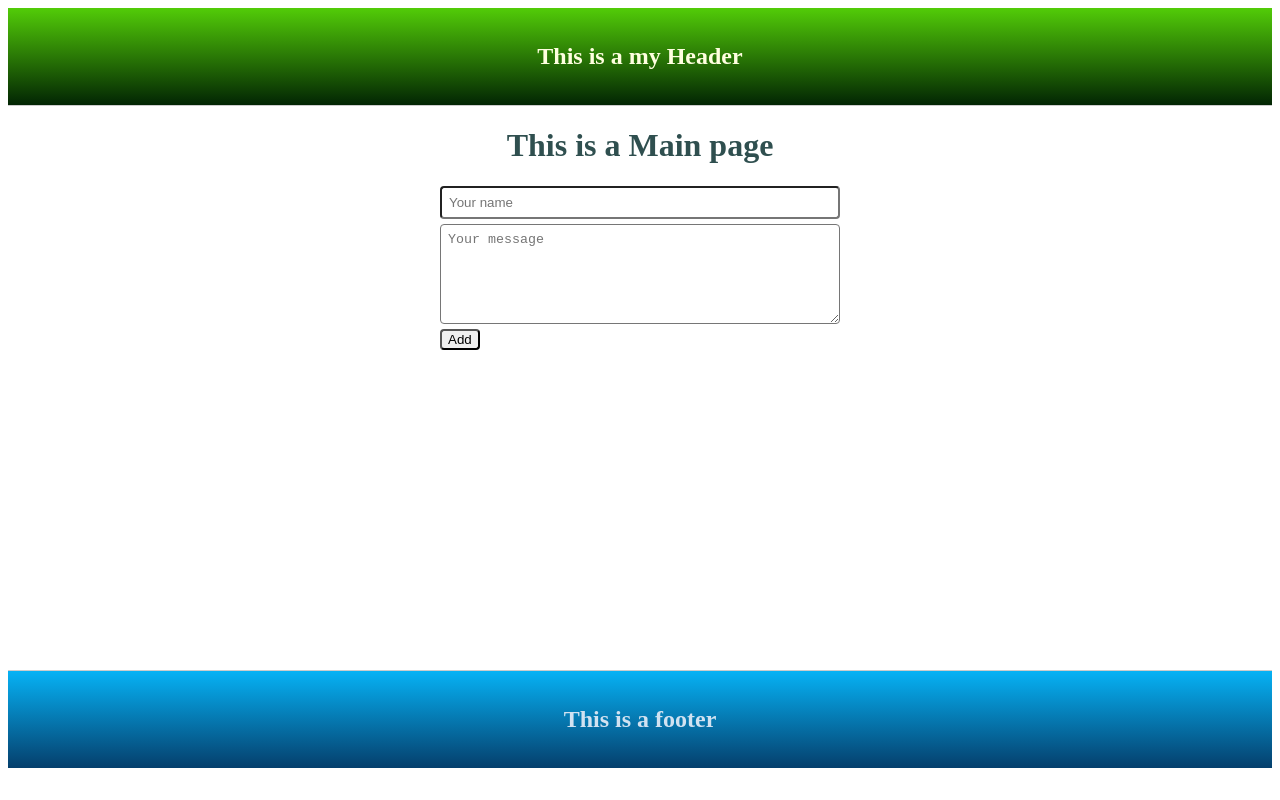
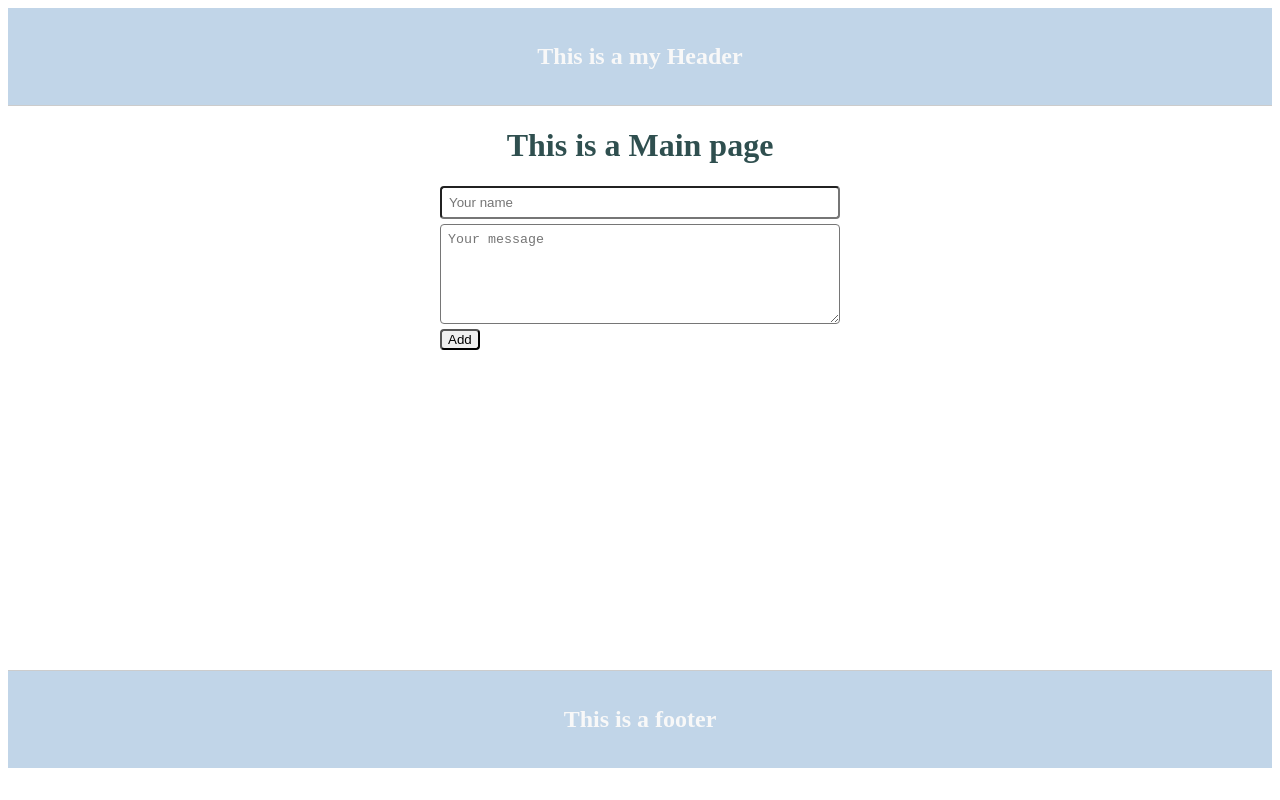
Before and after one commit to youngFrontendDeveloper/gb-react, a React (Create React App) app: page / in a window 1280 px wide. Built offline with nearby package versions, Linux system fonts and the light colour scheme.

Commit message:
Изменила цвет у Header и Footer

```diff
--- a/src/components/Footer/Footer.css
+++ b/src/components/Footer/Footer.css
@@ -1,7 +1,8 @@
 .footer_block {
   flex-shrink: 0;
   padding: 15px;
-  color: #d1e2f1;
-  background: linear-gradient(180deg, #06b2f5, #053f6c);
+  color: #f8f8f8;
+  /*background: linear-gradient(180deg, #06b2f5, #053f6c);*/
   border-top: 1px solid #ccc;
+  background-color: rgb(193 213 232);
 }
--- a/src/components/Header/Header.css
+++ b/src/components/Header/Header.css
@@ -1,6 +1,7 @@
 .header_block {
   padding: 15px;
-  color: lightyellow;
-  background: linear-gradient(180deg, #52cc08, #022503);
+  color: #f8f8f8;
+  /*background: linear-gradient(180deg, #52cc08, #022503);*/
+  background-color: rgb(193 213 232);
   border-bottom: 1px solid #ccc;
 }
```
